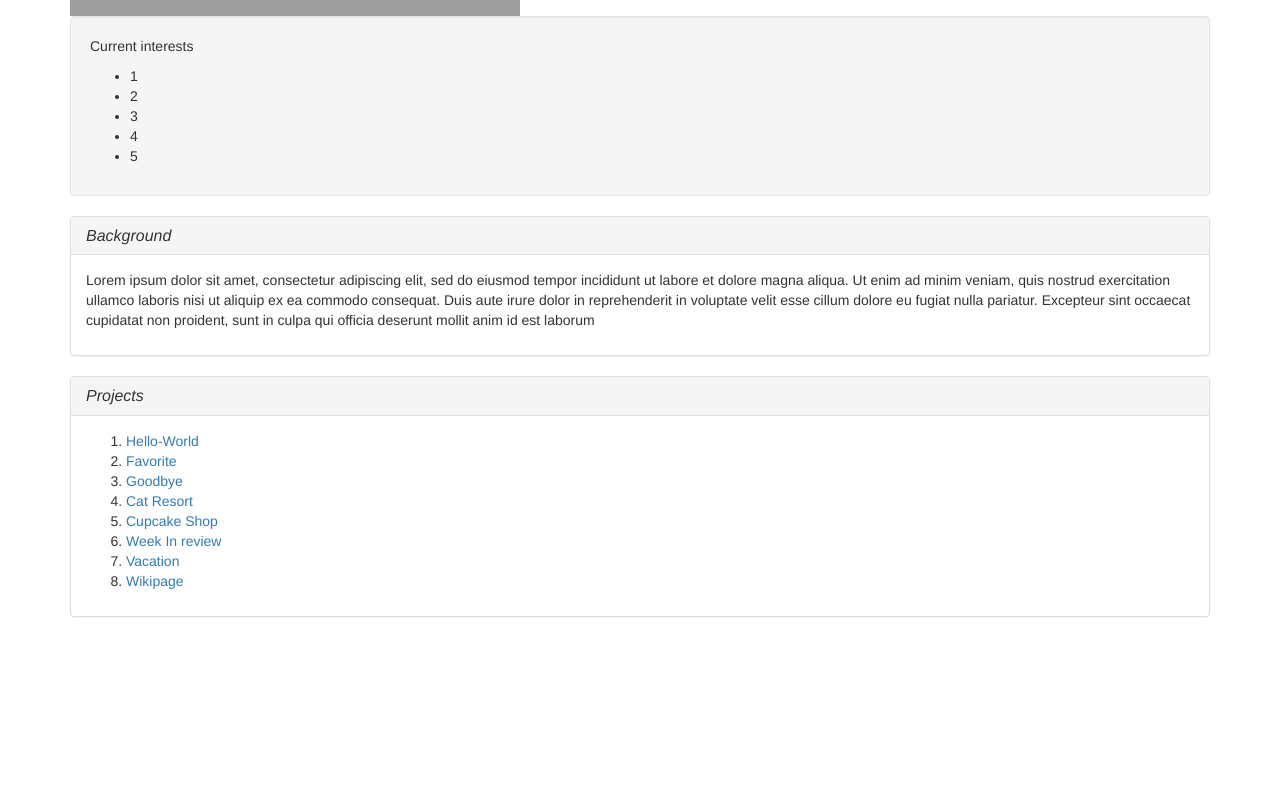
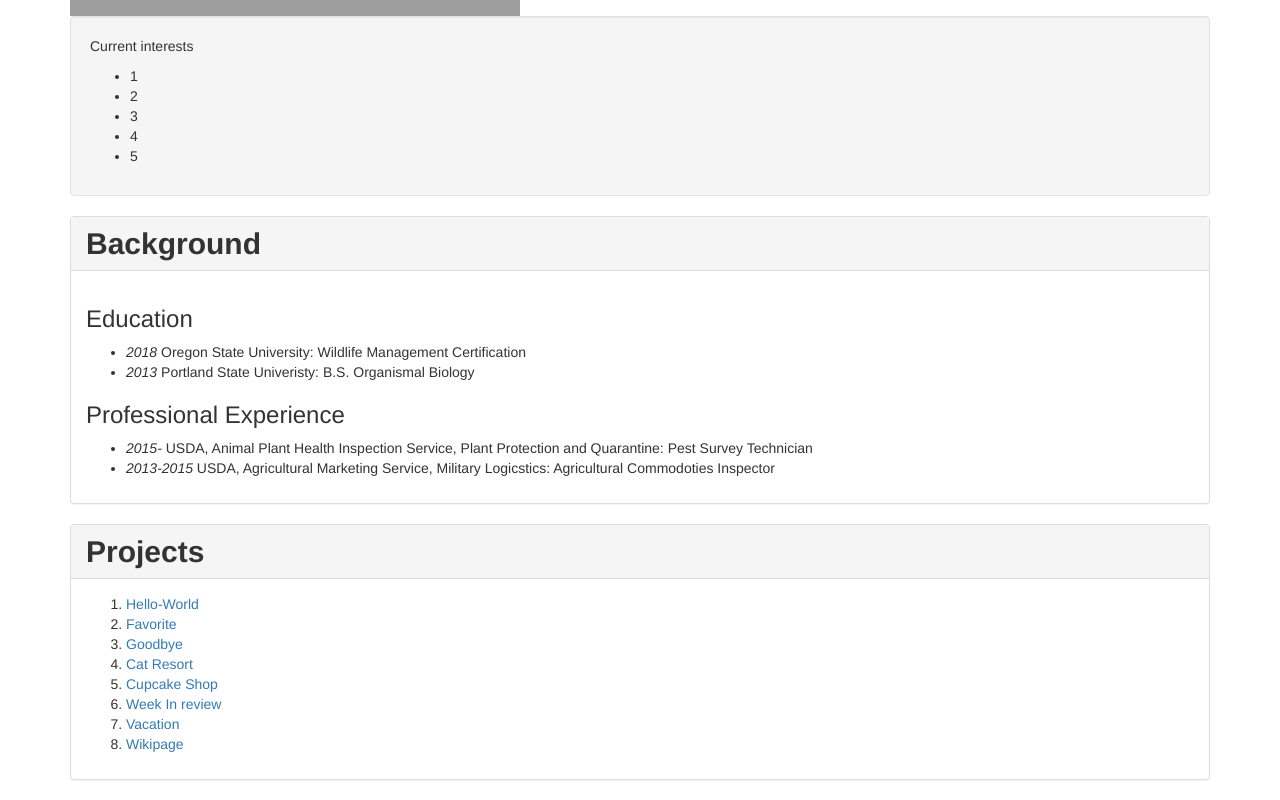
Before and after one commit to FenrirLo/Portfolio, a plain HTML site: page index.html in a window 1280 px wide. Shown: the part 654-1454 px from the top of the page. Before the commit the page ends 1291 px from the top, so only its background shows below. Drawn offline with Linux system fonts and the light colour scheme; grey boxes are pictures that could not be loaded.

Commit message:
Change em tags in titles to strong tags.

```diff
--- a/css/styles.css
+++ b/css/styles.css
@@ -2,3 +2,7 @@
   float: right;
   width: 450px;
 }
+
+.panel-title {
+  font-size: 30px;
+}
--- a/index.html
+++ b/index.html
@@ -14,7 +14,7 @@
 
       <div class="panel1 panel-default">
         <div class="panel-heading">
-          <h2 class="panel-title"><em>About Me</em></h2>
+          <h2 class="panel-title"><strong>About Me</strong></h2>
         </div>
         <div class="panel-body">
             <p>Lorem ipsum dolor sit amet, consectetur adipiscing elit, sed do eiusmod tempor incididunt ut labore et dolore magna aliqua. Ut enim ad minim veniam, quis nostrud exercitation ullamco laboris nisi ut aliquip ex ea commodo consequat. Duis aute irure dolor in reprehenderit in voluptate velit esse cillum dolore eu fugiat nulla pariatur. Excepteur sint occaecat cupidatat non proident, sunt in culpa qui officia deserunt mollit anim id est laborum
@@ -36,17 +36,26 @@
 
       <div class="panel panel-default">
         <div class="panel-heading">
-          <h2 class="panel-title"><em>Background</em></h2>
+          <h2 class="panel-title"><strong>Background</strong></h2>
         </div>
         <div class="panel-body">
-          <p>Lorem ipsum dolor sit amet, consectetur adipiscing elit, sed do eiusmod tempor incididunt ut labore et dolore magna aliqua. Ut enim ad minim veniam, quis nostrud exercitation ullamco laboris nisi ut aliquip ex ea commodo consequat. Duis aute irure dolor in reprehenderit in voluptate velit esse cillum dolore eu fugiat nulla pariatur. Excepteur sint occaecat cupidatat non proident, sunt in culpa qui officia deserunt mollit anim id est laborum
-          </p>
+            <h3>Education</h3>
+              <ul>
+                <li><em>2018</em> Oregon State University: Wildlife Management Certification</li>
+                <li><em>2013</em> Portland State Univeristy: B.S. Organismal Biology</li>
+              </ul>
+            <h3>Professional Experience</h3>
+            <ul>
+                <li><em>2015-</em> USDA, Animal Plant Health Inspection Service, Plant Protection and Quarantine: Pest Survey Technician</li>
+                <li><em>2013-2015</em> USDA, Agricultural Marketing Service, Military Logicstics: Agricultural Commodoties Inspector</li>
+            </ul>
+
         </div>
       </div>
 
       <div class="panel panel-default">
         <div class="panel-heading">
-          <h2 class="panel-title"><em>Projects</em></h2>
+          <h2 class="panel-title"><strong>Projects</strong></h2>
         </div>
         <div class="panel-body">
             <ol>
```
